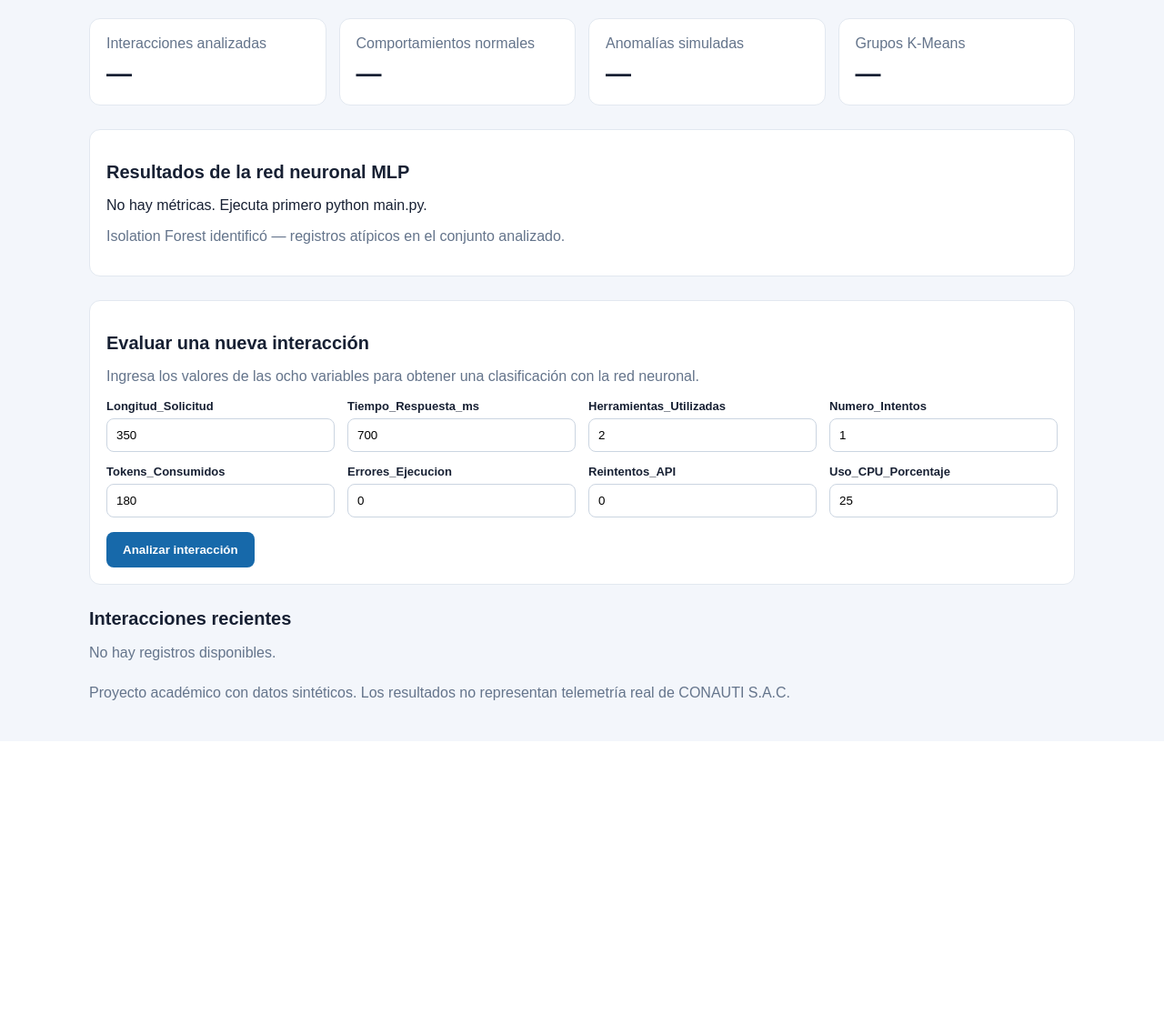
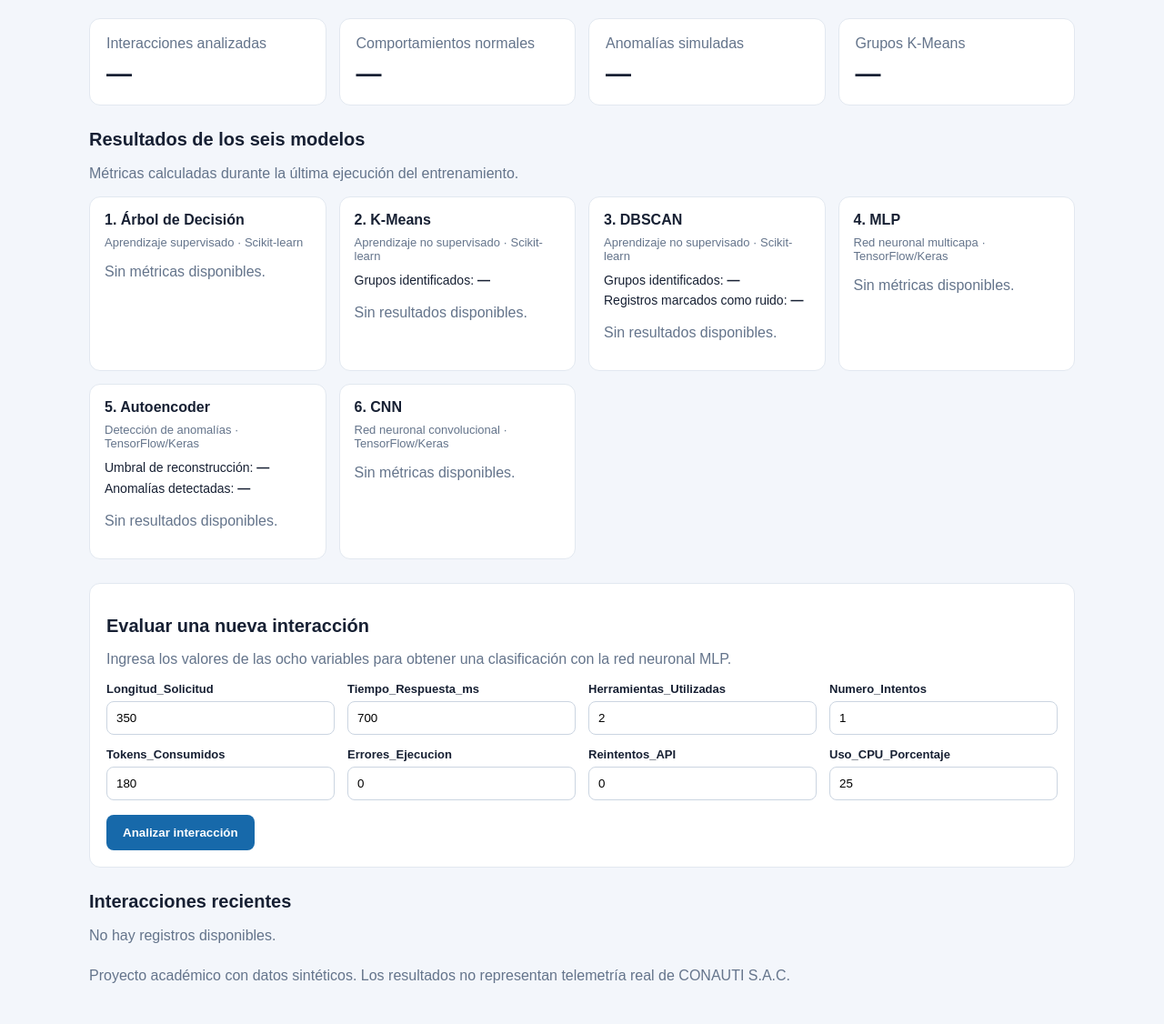
Before and after one commit to victor-mby/emtrgable-3, a Flask app: page / in a window 1280 px wide. Shown: the part 197-1323 px from the top of the page at 91% size. Before the commit the page ends 967 px from the top, so only its background shows below. Run offline with Flask 3, Linux system fonts and the light colour scheme.

Commit message:
Actualizar panel para mostrar resultados de los seis modelos

```diff
--- a/templates/index.html
+++ b/templates/index.html
@@ -1,34 +1,196 @@
 <!doctype html>
 <html lang="es">
 <head>
-<meta charset="utf-8"><meta name="viewport" content="width=device-width, initial-scale=1">
+<meta charset="utf-8">
+<meta name="viewport" content="width=device-width, initial-scale=1">
 <title>CONAUTI | Panel de anomalías</title>
 <style>
-:root{font-family:Arial,sans-serif;color:#172033;background:#f3f6fb}*{box-sizing:border-box}body{margin:0}.wrap{max-width:1120px;margin:auto;padding:28px 18px}.hero{background:#173b63;color:white;padding:28px;border-radius:16px}.hero h1{margin:0 0 8px}.muted{color:#64748b}.hero .muted{color:#d5e2f0}.grid{display:grid;grid-template-columns:repeat(auto-fit,minmax(190px,1fr));gap:14px;margin:20px 0}.card{background:white;border:1px solid #e2e8f0;border-radius:12px;padding:18px}.value{font-size:28px;font-weight:bold;margin-top:8px}.section{margin-top:26px}h2{font-size:20px}.formgrid{display:grid;grid-template-columns:repeat(auto-fit,minmax(210px,1fr));gap:14px}label{display:block;font-size:13px;font-weight:bold;margin-bottom:6px}input{width:100%;padding:10px;border:1px solid #cbd5e1;border-radius:8px}button{margin-top:16px;padding:12px 18px;background:#1769aa;color:white;border:0;border-radius:8px;font-weight:bold;cursor:pointer}table{width:100%;border-collapse:collapse;background:white;font-size:13px}th,td{padding:10px;text-align:left;border-bottom:1px solid #e2e8f0}th{background:#eaf0f7}.alert{background:#fff1f2;padding:12px;border-radius:8px;color:#9f1239}@media(max-width:600px){.wrap{padding:14px}.hero{padding:20px}}
-</style></head>
-<body><main class="wrap">
-<header class="hero"><h1>CONAUTI S.A.C.</h1><div>Detección de anomalías en interacciones de agentes de inteligencia artificial</div><p class="muted">Panel de seguimiento y clasificación de interacciones</p></header>
-{% with messages = get_flashed_messages() %}{% if messages %}{% for message in messages %}<p class="alert">{{ message }}</p>{% endfor %}{% endif %}{% endwith %}
+:root{font-family:Arial,sans-serif;color:#172033;background:#f3f6fb}
+*{box-sizing:border-box}
+body{margin:0}
+.wrap{max-width:1120px;margin:auto;padding:28px 18px}
+.hero{background:#173b63;color:white;padding:28px;border-radius:16px}
+.hero h1{margin:0 0 8px}
+.muted{color:#64748b}
+.hero .muted{color:#d5e2f0}
+.grid{display:grid;grid-template-columns:repeat(auto-fit,minmax(190px,1fr));gap:14px;margin:20px 0}
+.card{background:white;border:1px solid #e2e8f0;border-radius:12px;padding:18px}
+.value{font-size:28px;font-weight:bold;margin-top:8px}
+.section{margin-top:26px}
+h2{font-size:20px}
+h3{font-size:16px;margin:0 0 8px}
+.formgrid{display:grid;grid-template-columns:repeat(auto-fit,minmax(210px,1fr));gap:14px}
+label{display:block;font-size:13px;font-weight:bold;margin-bottom:6px}
+input{width:100%;padding:10px;border:1px solid #cbd5e1;border-radius:8px}
+button{margin-top:16px;padding:12px 18px;background:#1769aa;color:white;border:0;border-radius:8px;font-weight:bold;cursor:pointer}
+table{width:100%;border-collapse:collapse;background:white;font-size:13px}
+th,td{padding:10px;text-align:left;border-bottom:1px solid #e2e8f0}
+th{background:#eaf0f7}
+.alert{background:#fff1f2;padding:12px;border-radius:8px;color:#9f1239}
+.model-grid{display:grid;grid-template-columns:repeat(auto-fit,minmax(250px,1fr));gap:14px;margin-top:16px}
+.model-card{background:#fff;border:1px solid #e2e8f0;border-radius:12px;padding:16px}
+.model-meta{font-size:13px;color:#64748b;margin-top:5px}
+.metric-line{margin-top:8px;font-size:14px;line-height:1.6}
+.status{display:inline-block;padding:4px 8px;border-radius:6px;background:#eaf4ff;color:#17518a;font-size:12px;font-weight:bold;margin-top:8px}
+@media(max-width:600px){.wrap{padding:14px}.hero{padding:20px}}
+</style>
+</head>
+<body>
+<main class="wrap">
+<header class="hero">
+<h1>CONAUTI S.A.C.</h1>
+<div>Detección de anomalías en interacciones de agentes de inteligencia artificial</div>
+<p class="muted">Panel de seguimiento y clasificación de interacciones</p>
+</header>
+
+{% with messages = get_flashed_messages() %}
+{% if messages %}
+{% for message in messages %}<p class="alert">{{ message }}</p>{% endfor %}
+{% endif %}
+{% endwith %}
+
+{% set models = metrics.get('modelos', {}) %}
+{% set tree = models.get('arbol_decision', {}) %}
+{% set kmeans = models.get('kmeans', {}) %}
+{% set dbscan = models.get('dbscan', {}) %}
+{% set mlp = models.get('mlp', {}) %}
+{% set autoencoder = models.get('autoencoder', {}) %}
+{% set cnn = models.get('cnn', {}) %}
+
 <section class="grid">
 <div class="card"><div class="muted">Interacciones analizadas</div><div class="value">{{ metrics.get('registros','—') }}</div></div>
 <div class="card"><div class="muted">Comportamientos normales</div><div class="value">{{ metrics.get('normales','—') }}</div></div>
 <div class="card"><div class="muted">Anomalías simuladas</div><div class="value">{{ metrics.get('anomalias','—') }}</div></div>
-<div class="card"><div class="muted">Grupos K-Means</div><div class="value">{{ metrics.get('kmeans_grupos','—') }}</div></div>
+<div class="card"><div class="muted">Grupos K-Means</div><div class="value">{{ kmeans.get('grupos','—') }}</div></div>
 </section>
-<section class="card section"><h2>Resultados de la red neuronal MLP</h2>
-{% if metrics.get('mlp') %}<div class="grid">
-<div><div class="muted">Exactitud (Accuracy)</div><div class="value">{{ '%.1f'|format(metrics.mlp.accuracy*100) }}%</div></div>
-<div><div class="muted">Precisión</div><div class="value">{{ '%.1f'|format(metrics.mlp.precision*100) }}%</div></div>
-<div><div class="muted">Recall</div><div class="value">{{ '%.1f'|format(metrics.mlp.recall*100) }}%</div></div>
-<div><div class="muted">F1-score</div><div class="value">{{ '%.1f'|format(metrics.mlp.f1_score*100) }}%</div></div>
-</div>{% else %}<p>No hay métricas. Ejecuta primero python main.py.</p>{% endif %}
-<p class="muted">Isolation Forest identificó {{ metrics.get('isolation_forest_atipicos','—') }} registros atípicos en el conjunto analizado.</p></section>
-<section class="card section"><h2>Evaluar una nueva interacción</h2><p class="muted">Ingresa los valores de las ocho variables para obtener una clasificación con la red neuronal.</p>
-<form action="{{ url_for('predict') }}" method="post"><div class="formgrid">
-{% for name in features %}<div><label for="{{ name }}">{{ name }}</label><input id="{{ name }}" name="{{ name }}" type="number" step="any" min="0" {% if name == 'Uso_CPU_Porcentaje' %}max="100"{% endif %} value="{{ defaults[name] }}" required></div>{% endfor %}
-</div><button type="submit">Analizar interacción</button></form></section>
-<section class="section"><h2>Interacciones recientes</h2>{% if recent %}<div style="overflow-x:auto"><table><thead><tr><th>ID</th><th>Agente</th><th>Tiempo (ms)</th><th>Tokens</th><th>Errores</th><th>Anomalía real</th><th>Grupo</th><th>Isolation Forest</th></tr></thead><tbody>
-{% for row in recent %}<tr><td>{{ row.ID_Interaccion }}</td><td>{{ row.ID_Agente }}</td><td>{{ row.Tiempo_Respuesta_ms }}</td><td>{{ row.Tokens_Consumidos }}</td><td>{{ row.Errores_Ejecucion }}</td><td>{{ 'Anómala' if row.Anomalia == 1 else 'Normal' }}</td><td>{{ row.Grupo_KMeans }}</td><td>{{ 'Atípico' if row.IsolationForest == -1 else 'Habitual' }}</td></tr>{% endfor %}
-</tbody></table></div>{% else %}<p class="muted">No hay registros disponibles.</p>{% endif %}</section>
+
+<section class="section">
+<h2>Resultados de los seis modelos</h2>
+<p class="muted">Métricas calculadas durante la última ejecución del entrenamiento.</p>
+<div class="model-grid">
+
+<article class="model-card">
+<h3>1. Árbol de Decisión</h3>
+<div class="model-meta">Aprendizaje supervisado · Scikit-learn</div>
+{% if tree %}
+<div class="metric-line">
+Accuracy: <strong>{{ '%.1f'|format(tree.get('accuracy',0)*100) }}%</strong><br>
+Precisión: <strong>{{ '%.1f'|format(tree.get('precision',0)*100) }}%</strong><br>
+Recall: <strong>{{ '%.1f'|format(tree.get('recall',0)*100) }}%</strong><br>
+F1-score: <strong>{{ '%.1f'|format(tree.get('f1_score',0)*100) }}%</strong>
+</div>
+<span class="status">Entrenado</span>
+{% else %}<p class="muted">Sin métricas disponibles.</p>{% endif %}
+</article>
+
+<article class="model-card">
+<h3>2. K-Means</h3>
+<div class="model-meta">Aprendizaje no supervisado · Scikit-learn</div>
+<div class="metric-line">Grupos identificados: <strong>{{ kmeans.get('grupos','—') }}</strong></div>
+{% if kmeans %}<span class="status">Entrenado</span>{% else %}<p class="muted">Sin resultados disponibles.</p>{% endif %}
+</article>
+
+<article class="model-card">
+<h3>3. DBSCAN</h3>
+<div class="model-meta">Aprendizaje no supervisado · Scikit-learn</div>
+<div class="metric-line">
+Grupos identificados: <strong>{{ dbscan.get('grupos','—') }}</strong><br>
+Registros marcados como ruido: <strong>{{ dbscan.get('ruido','—') }}</strong>
+</div>
+{% if dbscan %}<span class="status">Entrenado</span>{% else %}<p class="muted">Sin resultados disponibles.</p>{% endif %}
+</article>
+
+<article class="model-card">
+<h3>4. MLP</h3>
+<div class="model-meta">Red neuronal multicapa · TensorFlow/Keras</div>
+{% if mlp %}
+<div class="metric-line">
+Accuracy: <strong>{{ '%.1f'|format(mlp.get('accuracy',0)*100) }}%</strong><br>
+Precisión: <strong>{{ '%.1f'|format(mlp.get('precision',0)*100) }}%</strong><br>
+Recall: <strong>{{ '%.1f'|format(mlp.get('recall',0)*100) }}%</strong><br>
+F1-score: <strong>{{ '%.1f'|format(mlp.get('f1_score',0)*100) }}%</strong>
+</div>
+<span class="status">Entrenado</span>
+{% else %}<p class="muted">Sin métricas disponibles.</p>{% endif %}
+</article>
+
+<article class="model-card">
+<h3>5. Autoencoder</h3>
+<div class="model-meta">Detección de anomalías · TensorFlow/Keras</div>
+<div class="metric-line">
+Umbral de reconstrucción: <strong>{{ '%.4f'|format(autoencoder.get('threshold',0)) if autoencoder else '—' }}</strong><br>
+Anomalías detectadas: <strong>{{ autoencoder.get('anomalias_detectadas','—') }}</strong>
+</div>
+{% if autoencoder %}<span class="status">Entrenado</span>{% else %}<p class="muted">Sin resultados disponibles.</p>{% endif %}
+</article>
+
+<article class="model-card">
+<h3>6. CNN</h3>
+<div class="model-meta">Red neuronal convolucional · TensorFlow/Keras</div>
+{% if cnn %}
+<div class="metric-line">
+Accuracy: <strong>{{ '%.1f'|format(cnn.get('accuracy',0)*100) }}%</strong><br>
+Precisión: <strong>{{ '%.1f'|format(cnn.get('precision',0)*100) }}%</strong><br>
+Recall: <strong>{{ '%.1f'|format(cnn.get('recall',0)*100) }}%</strong><br>
+F1-score: <strong>{{ '%.1f'|format(cnn.get('f1_score',0)*100) }}%</strong>
+</div>
+<span class="status">Entrenado</span>
+{% else %}<p class="muted">Sin métricas disponibles.</p>{% endif %}
+</article>
+
+</div>
+</section>
+
+<section class="card section">
+<h2>Evaluar una nueva interacción</h2>
+<p class="muted">Ingresa los valores de las ocho variables para obtener una clasificación con la red neuronal MLP.</p>
+<form action="{{ url_for('predict') }}" method="post">
+<div class="formgrid">
+{% for name in features %}
+<div>
+<label for="{{ name }}">{{ name }}</label>
+<input id="{{ name }}" name="{{ name }}" type="number" step="any" min="0" {% if name == 'Uso_CPU_Porcentaje' %}max="100"{% endif %} value="{{ defaults[name] }}" required>
+</div>
+{% endfor %}
+</div>
+<button type="submit">Analizar interacción</button>
+</form>
+</section>
+
+<section class="section">
+<h2>Interacciones recientes</h2>
+{% if recent %}
+<div style="overflow-x:auto">
+<table>
+<thead>
+<tr>
+<th>ID</th><th>Agente</th><th>Tiempo (ms)</th><th>Tokens</th><th>Errores</th><th>Anomalía real</th><th>Grupo K-Means</th><th>Grupo DBSCAN</th><th>Error Autoencoder</th><th>Alerta Autoencoder</th>
+</tr>
+</thead>
+<tbody>
+{% for row in recent %}
+<tr>
+<td>{{ row.ID_Interaccion }}</td>
+<td>{{ row.ID_Agente }}</td>
+<td>{{ row.Tiempo_Respuesta_ms }}</td>
+<td>{{ row.Tokens_Consumidos }}</td>
+<td>{{ row.Errores_Ejecucion }}</td>
+<td>{{ 'Anómala' if row.Anomalia == 1 else 'Normal' }}</td>
+<td>{{ row.Grupo_KMeans }}</td>
+<td>{{ row.Grupo_DBSCAN }}</td>
+<td>{{ '%.4f'|format(row.Autoencoder_Error) }}</td>
+<td>{{ 'Anómala' if row.Autoencoder_Anomalia == 1 else 'Normal' }}</td>
+</tr>
+{% endfor %}
+</tbody>
+</table>
+</div>
+{% else %}
+<p class="muted">No hay registros disponibles.</p>
+{% endif %}
+</section>
+
 <p class="muted section">Proyecto académico con datos sintéticos. Los resultados no representan telemetría real de CONAUTI S.A.C.</p>
-</main></body></html>
+</main>
+</body>
+</html>
```
